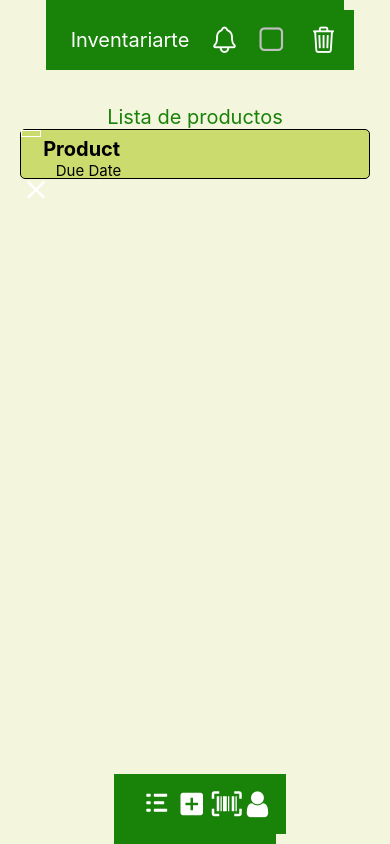
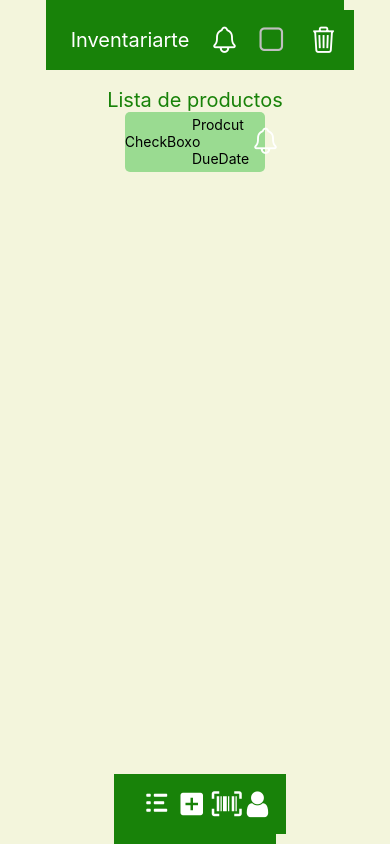
Before and after one commit to spolo1/InventarairTe, a React Native app in the folder InventariarTe/: screen /ProdList in a window 390 px wide. Built offline with nearby package versions, Linux system fonts and the light colour scheme; what parse would draw is missing.

Commit message:
Cambios Componentes

```diff
--- a/InventariarTe/App.js
+++ b/InventariarTe/App.js
@@ -6,6 +6,7 @@ import AsyncStorage from '@react-native-async-storage/async-storage';
 Parse.setAsyncStorage(AsyncStorage);
 Parse.initialize('dFBWJ5Vj0xrDGcx2PCaNRgoY37uhIYDQmjgXzDaP','z3AdlZpkbhRyZiuqXUdOtDsw9d1TUMcgzmWbFX2V');
 Parse.serverURL="https://parseapi.back4app.com"
+console.disableYellowBox = true;
 function App(){
   return (
       <Routes />
--- a/InventariarTe/src/Components/UniqueProduct.js
+++ b/InventariarTe/src/Components/UniqueProduct.js
@@ -1,72 +1,45 @@
-import React, { Component } from 'react';
-import { View, Text, StyleSheet, TouchableOpacity } from 'react-native';
-import Feather from 'react-native-vector-icons/Feather'
-class Product extends Component {
-    constructor(props) {
-        super(props);
-        this.state = {
-        };
-    }
+import React from 'react';
+import { View, Text, StyleSheet } from 'react-native';
+import IconIonicons from 'react-native-vector-icons/Ionicons'
+const UniqueProduct = (props) => {
 
-    render() {
-        const erase =() => {
-
-        }
-        return (
-        <View style={styles.box}
-            flexDirection="row"
-        >
-            <View style={styles.checked}>
-
+    return(
+            <View style={styles.container}>
+                <View>
+                    <Text>CheckBox</Text>
+                </View>
+                <View style={styles.content}>
+                    <Text>Prodcuto</Text>
+                    <Text>DueDate</Text>
+                </View>
+                <View style={styles.trash}>
+                    <IconIonicons
+                        name='notifications-outline'
+                        size={30}
+                        color='#FFFFFF'
+                    />
+                </View>
             </View>
-            <View style={styles.cont}>
-                <Text style = {styles.title}> Product </Text>
-                <Text style = {styles.date}>Due Date</Text>
-            </View>
-            <View style={styles.trash}>
-                <TouchableOpacity onPress={erase()}>
-                    <Feather
-                        name='x'
-                        size={30}
-                        color='white'/>
-                </TouchableOpacity>
-            </View>
-        </View>
-        );
-    }
+    )
 }
 
-export default Product;
-
+export default UniqueProduct;
 const styles = StyleSheet.create({
-    box:{
-        borderWidth:1,
+    container:{
         borderRadius:5,
-        backgroundColor: '#CCDB6D',
-        width:350,
-        height:50,
+        height:60,
+        backgroundColor: '#9ADB91',
+        flexDirection:'row',
+        alignItems:'center',
+        justifyContent:'space-around',
+        width:'80%',
     },
-    checked:{
-        borderWidth:1,
-        borderColor:'white',
-        width:20,
-        flex:1
-    },
-    cont:{
-        flex:6,
-        justifyContent: 'space-around'
+    content:{
+        flexDirection:'column',
+        justifyContent: 'space-around',
+        flex:4,
     },
     trash:{
         flex:1,
-        marginTop:'2.5%'
     },
-    title:{
-        fontSize:20,
-        marginLeft:'5%',
-        fontWeight:'bold'
-    },
-    date:{
-        fontSize:15,
-        marginLeft:'10%',
-    }
 })
--- a/InventariarTe/src/Screens/ProdList.js
+++ b/InventariarTe/src/Screens/ProdList.js
@@ -15,7 +15,9 @@ const CreateProd = ({navigation}) => {
             </View>
             <View style={styles.content}>
                 <Text style={styles.text}>Lista de productos</Text>
-                <Product/>
+                <Product
+                    color='blue'
+                />
             </View>
             <View style={styles.bot}>
             <BottomBar
```
